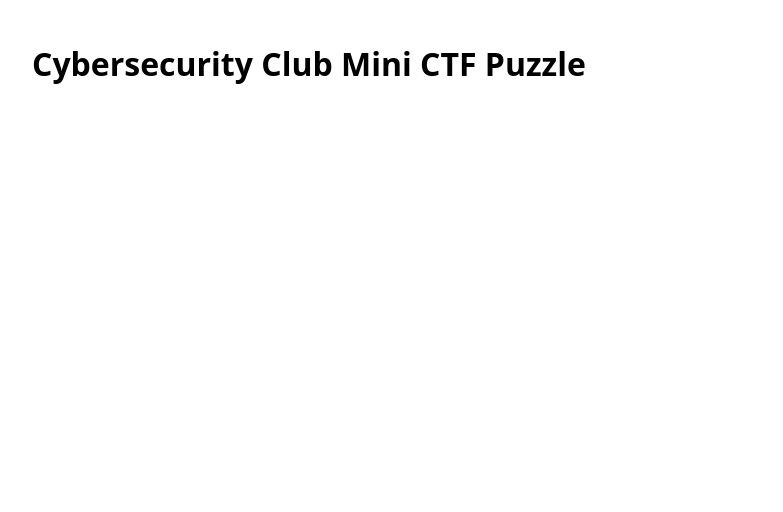
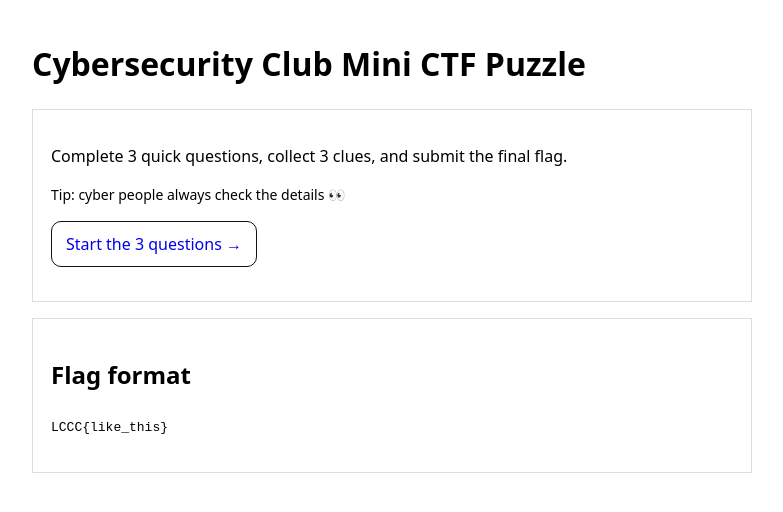
Before and after one commit to Aria-C900/cyber-welcome-week, a plain HTML site: page index.html in a window 1280 px wide. Shown: the whole page, without its empty margins (248-1031 px from the left). Drawn offline with Linux system fonts and the light colour scheme.

Commit message:
Enhance CTF puzzle instructions and hints
Added instructions and hints for the CTF puzzle.

```diff
--- a/index.html
+++ b/index.html
@@ -13,4 +13,18 @@
 </head>
 <body>
   <h1>Cybersecurity Club Mini CTF Puzzle</h1>
+  <div class="card">
+    <p>Complete 3 quick questions, collect 3 clues, and submit the final flag.</p>
+    <p class="muted">Tip: cyber people always check the details 👀</p>
+
+    <!-- hidden hint: flags use underscores -->
+    <p><a class="btn" href="PASTE_YOUR_FORM_LINK_HERE">Start the 3 questions →</a></p>
+  </div>
+
+  <div class="card">
+    <h2>Flag format</h2>
+    <p><code>LCCC{like_this}</code></p>
+  </div>
 </body>
+</html>
+</body>
```
